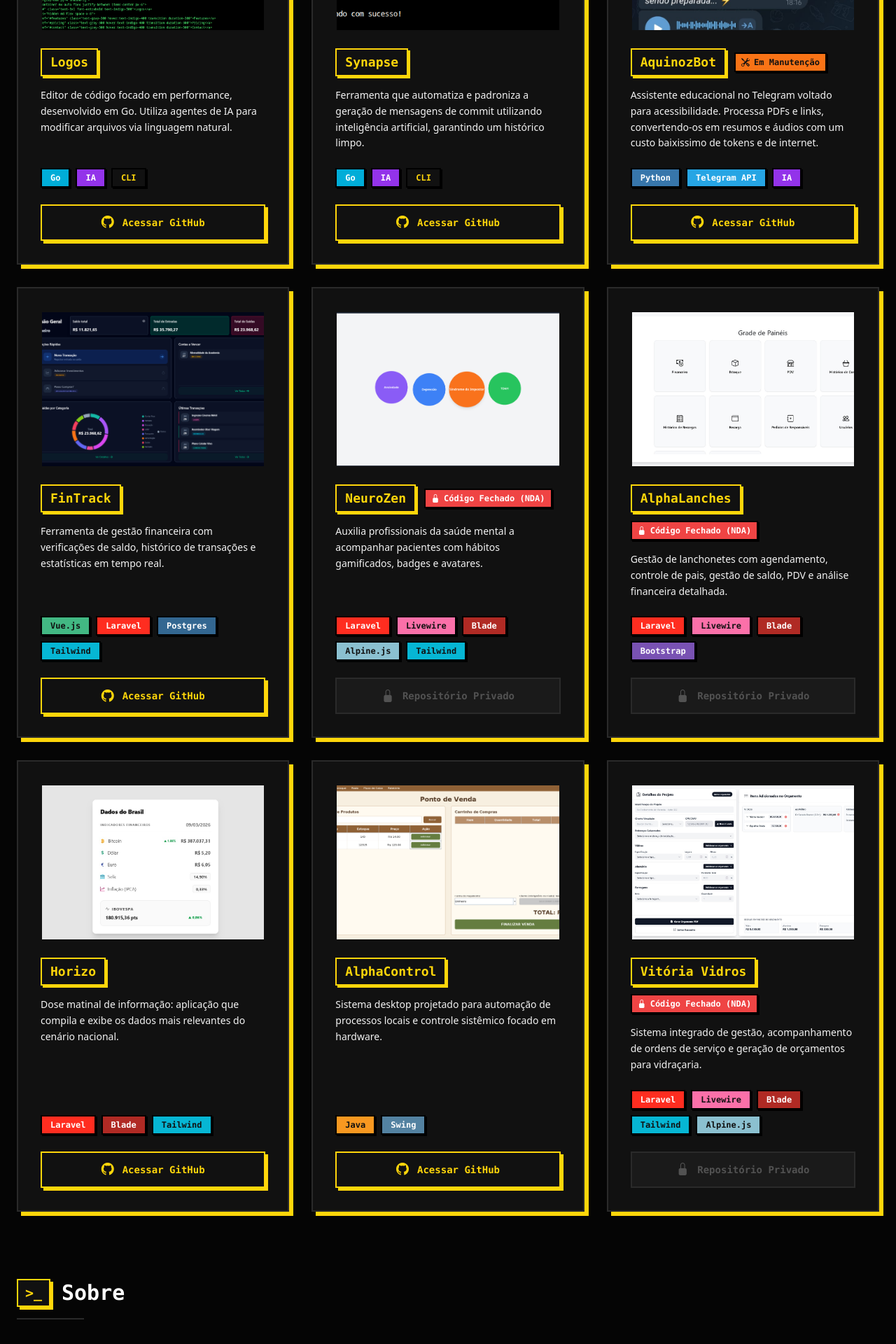
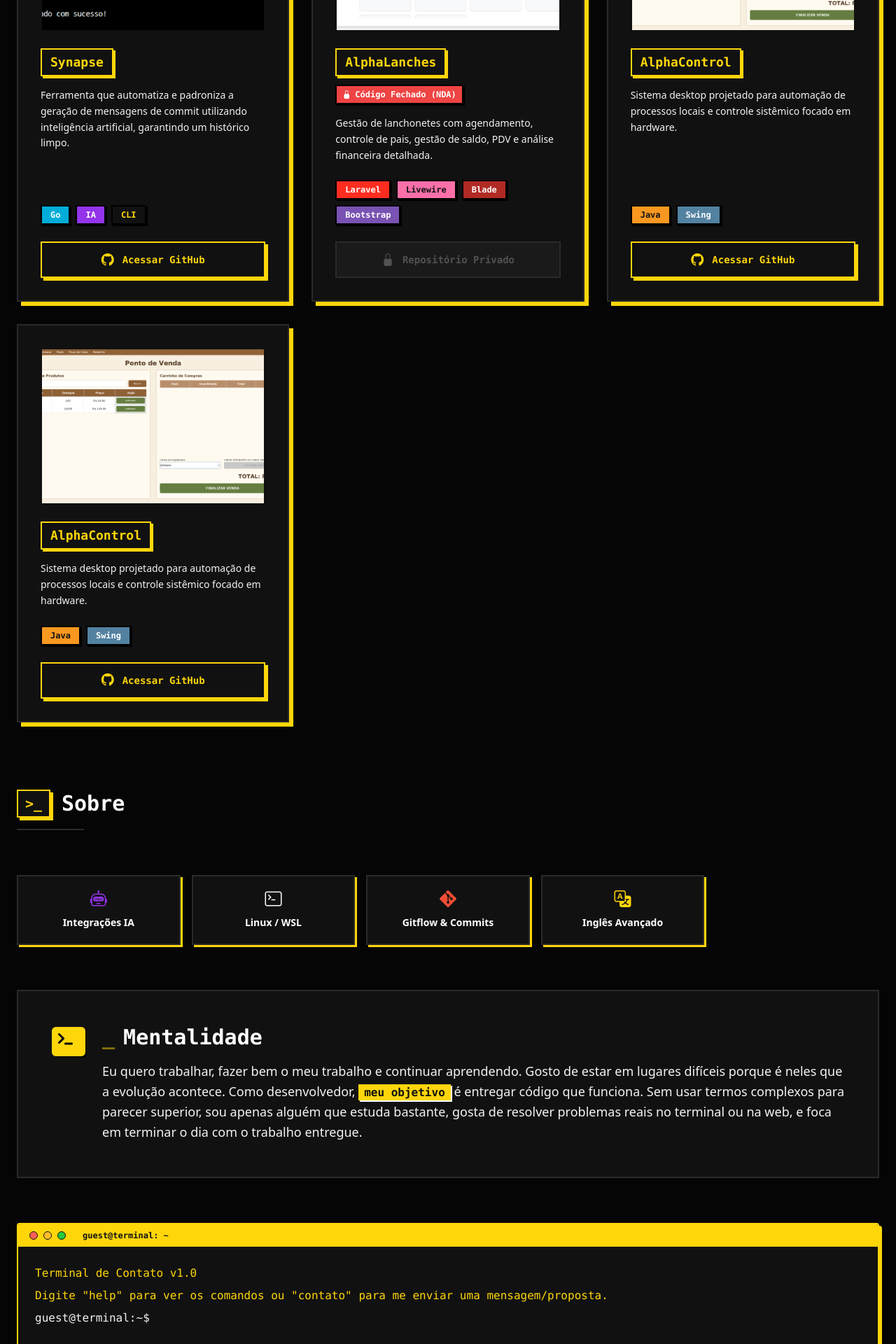
Before and after one commit to Elliton-Luis/portifolio, a Vue app: page / in a window 1280 px wide. Shown: the part 2820-4740 px from the top of the page at 70% size. Built offline with nearby package versions, Linux system fonts and the light colour scheme.

Commit message:
refactor(terminal): overhaul terminal wizard and UI

```diff
--- a/src/components/sections/AboutSection.vue
+++ b/src/components/sections/AboutSection.vue
@@ -14,13 +14,6 @@
         nome: 'Linux / WSL',
         icone: 'bi-terminal',
         cor: 'text-[#111111] dark:text-[#ffffff]',
-        bg: 'bg-[#ffffff] dark:bg-[#111111]',
-        texto: 'text-[#111111] dark:text-[#ffffff]'
-    },
-    {
-        nome: 'AppSec Básica',
-        icone: 'bi-shield-check',
-        cor: 'text-[#4a90e2]',
         bg: 'bg-[#ffffff] dark:bg-[#111111]',
         texto: 'text-[#111111] dark:text-[#ffffff]'
     },
@@ -93,7 +86,7 @@
                 </div>
             </div>
 
-            <!-- Container da Mentalidade + Terminal -->
+            <!-- Container APENAS da Mentalidade -->
             <div class="relative group">
                 <div class="absolute inset-0 dark:border-[#2a2a2a] translate-x-2 translate-y-2 transition-transform duration-300 group-hover:translate-x-3 group-hover:translate-y-3"></div>
 
@@ -107,14 +100,15 @@
                                 <span class="text-[#FFD60A] mr-3 animate-pulse">_</span> Mentalidade
                             </h2>
                             <p class="text-base md:text-lg leading-relaxed font-sans font-light text-[#f3f3f3]">
-                                Construo a base do meu conhecimento buscando resolver problemas visíveis e palpáveis. Sou um desenvolvedor prático, e <span class="bg-[#FFD60A] text-[#111111] px-2 py-0.5 font-bold font-mono text-base shadow-[2px_2px_0px_0px_#ffffff]">meu objetivo</span>
-                                é entregar soluções funcionais e limpas. Meu foco hoje não é ter apenas a teoria, mas aplicar ativamente o <strong class="text-[#ffffff] border-b-2 border-[#FFD60A] pb-0.5">Pensamento Crítico</strong>, <strong class="text-[#ffffff] border-b-2 border-[#FFD60A] pb-0.5">Arquitetura Desacoplada</strong> e criar fluxos de automação na linha de comando que agilizam meu processo de desenvolvimento.
+                                Eu quero trabalhar, fazer bem o meu trabalho e continuar aprendendo. Gosto de estar em lugares difíceis porque é neles que a evolução acontece. Como desenvolvedor, <span class="bg-[#FFD60A] text-[#111111] px-2 py-0.5 font-bold font-mono text-base shadow-[2px_2px_0px_0px_#ffffff]">meu objetivo</span> é entregar código que funciona. Sem usar termos complexos para parecer superior, sou apenas alguém que estuda bastante, gosta de resolver problemas reais no terminal ou na web, e foca em terminar o dia com o trabalho entregue.
                             </p>
                         </div>
                     </div>
                 </div>
+            </div>
 
-                <!-- Componente Terminal -->
+            <!-- Componente Terminal ISOLADO (Livre da camada invisível) -->
+            <div class="relative z-10">
                 <Terminal />
             </div>
 
--- a/src/components/sections/ProjectsSection.vue
+++ b/src/components/sections/ProjectsSection.vue
@@ -3,14 +3,6 @@
 import ImageModal from '../ui/ImageModal.vue';
 
 const projetos = ref([
-    {
-        nome: 'Logos',
-        descricao: 'Editor de código focado em performance, desenvolvido em Go. Utiliza agentes de IA para modificar arquivos via linguagem natural.',
-        imagens: ['logos/logos2.png', 'logos/logos.png','logos/logos3.png'],
-        titulos: ['Comando inicial e raciocinio da IA', 'Finalizaçao do Processo e dados da operação', 'Resultado do Prompt'],
-        techs: ['Go', 'IA', 'CLI'],
-        github: 'https://github.com/Elliton-Luis/logos'
-    },
     {
         nome: 'Synapse',
         descricao: 'Ferramenta que automatiza e padroniza a geração de mensagens de commit utilizando inteligência artificial, garantindo um histórico limpo.',
@@ -18,32 +10,6 @@
         titulos: ['Geração Automática de Commit'],
         techs: ['Go', 'IA', 'CLI'],
         github: 'https://github.com/Elliton-Luis/synapse'
-    },
-    {
-        nome: 'AquinozBot',
-        descricao: 'Assistente educacional no Telegram voltado para acessibilidade. Processa PDFs e links, convertendo-os em resumos e áudios com um custo baixissimo de tokens e de internet.',
-        imagens: ['aquinozBot/aquinozBot.jpeg','aquinozBot/aquinozBot3.png','aquinozBot/aquinozBot2.jpeg'],
-        titulos: ['Resumo em Áudios','Obtendo conteúdos por meio de PDFs e Links','Uso de áudios para realizar perguntas'],
-        techs: ['Python', 'Telegram API', 'IA'],
-        github: 'https://github.com/ArthurThuko/Aquinoz_Bot',
-        status: 'manutencao'
-    },
-    {
-        nome: 'FinTrack',
-        descricao: 'Ferramenta de gestão financeira com verificações de saldo, histórico de transações e estatísticas em tempo real.',
-        imagens: ['fintrack/fintrack.png', 'fintrack/fintrack2.png', 'fintrack/fintrack3.png','fintrack/fintrack4.png'],
-        titulos: ['Dashboard', 'Histórico', 'Dashboard Mobile', 'Histórico Mobile'],
-        techs: ['Vue.js', 'Laravel', 'Postgres', 'Tailwind'],
-        github: 'https://github.com/Elliton-Luis/fintrack'
-    },
-    {
-        nome: 'NeuroZen',
-        descricao: 'Auxilia profissionais da saúde mental a acompanhar pacientes com hábitos gamificados, badges e avatares.',
-        imagens: ['neuroZen/neuroZen1.png','neuroZen/neuroZen2.png','neuroZen/neurozen1.jpeg','neuroZen/neurozen3.jpeg','neuroZen/neuroZen4.png','neuroZen/neuroZen5.png'],
-        titulos: ['Tela para a seleção da condição que mais condiz com seu estado atual','Tela de Hábitos', 'Artigos', 'Avatares', 'Badges'],
-        techs: ['Laravel', 'Livewire', 'Blade', 'Alpine.js', 'Tailwind'],
-        github: '',
-        status: 'privado'
     },
     {
         nome: 'AlphaLanches',
@@ -55,12 +21,12 @@
         status: 'privado'
     },
     {
-        nome: 'Horizo',
-        descricao: 'Dose matinal de informação: aplicação que compila e exibe os dados mais relevantes do cenário nacional.',
-        imagens: ['horizo/horizo.jpeg'],
-        titulos: ['Resumo de Notícias'],
-        techs: ['Laravel', 'Blade', 'Tailwind'],
-        github: 'https://github.com/Elliton-Luis/horizo'
+        nome: 'AlphaControl',
+        descricao: 'Sistema desktop projetado para automação de processos locais e controle sistêmico focado em hardware.',
+        imagens: ['alphaControl/alphaControl.png'],
+        titulos: ['Painel de Controle'],
+        techs: ['Java', 'Swing'],
+        github: 'https://github.com/ArthurThuko/AlphaControl'
     },
     {
         nome: 'AlphaControl',
@@ -69,16 +35,8 @@
         titulos: ['Painel de Controle'],
         techs: ['Java', 'Swing'],
         github: 'https://github.com/ArthurThuko/AlphaControl'
-    },
-    {
-        nome: 'Vitória Vidros',
-        descricao: 'Sistema integrado de gestão, acompanhamento de ordens de serviço e geração de orçamentos para vidraçaria.',
-        imagens: ['vitoriaVidros/vitoriaVidros.jpeg', 'vitoriaVidros/vitoriaVidros_os.jpeg'],
-        titulos: ['Dashboard', 'Ordens de Serviço'],
-        techs: ['Laravel', 'Livewire', 'Blade', 'Tailwind', 'Alpine.js'],
-        github: '',
-        status: 'privado'
     }
+
 ]);
 
 const getStatusBadge = (status) => {
--- a/src/components/ui/Terminal.vue
+++ b/src/components/ui/Terminal.vue
@@ -1,225 +1,204 @@
 <script setup>
-import { ref, nextTick } from 'vue';
-import { useTheme } from '../../composables/useTheme';
+import { ref, nextTick, onMounted } from 'vue';
 
-const { toggleTheme } = useTheme();
-
-// --- ESTADO DO TERMINAL & JOGO ---
+// --- ESTADO DO TERMINAL ---
 const terminalInput = ref('');
-const terminalPrefix = ref('root@elliton:~$ ');
+const terminalPrefix = ref('guest@terminal:~$ ');
 const terminalHistory = ref([
-    { type: 'output', text: 'Terminal EllitonOS v1.0.0' },
-    { type: 'output', text: 'Digite "help" para comandos ou "play" para um desafio DevSecOps.' }
+    { type: 'output', text: 'Terminal de Contato v1.0' },
+    { type: 'output', text: 'Digite "help" para ver os comandos ou "contato" para me enviar uma mensagem/proposta.' }
 ]);
 const terminalContentRef = ref(null);
 const terminalInputRef = ref(null);
 
-const gameStatus = ref('inactive');
-const gameDifficulty = ref('');
+// --- ESTADO DO WIZARD ---
+const wizardStep = ref(0);
+const contactData = ref({ nome: '', email: '', assunto: '', mensagem: '' });
+
+const wizardQuestions = [
+    '',
+    'Seu nome: ',
+    'Seu email: ',
+    'Assunto (ex: Proposta, Freela, Dúvida): ',
+    'Mensagem: '
+];
+
+// Foca no input automaticamente ao montar o componente
+onMounted(() => {
+    focusTerminal();
+});
 
 const focusTerminal = () => {
     if (terminalInputRef.value) terminalInputRef.value.focus();
 };
 
+const scrollToBottom = async () => {
+    await nextTick();
+    if (terminalContentRef.value) {
+        terminalContentRef.value.scrollTop = terminalContentRef.value.scrollHeight;
+    }
+};
+
+const resetWizard = () => {
+    wizardStep.value = 0;
+    contactData.value = { nome: '', email: '', assunto: '', mensagem: '' };
+    terminalPrefix.value = 'guest@terminal:~$ ';
+};
+
+const generateMailto = () => {
+    const subject = encodeURIComponent(`[Terminal] ${contactData.value.assunto}`);
+    const body = encodeURIComponent(
+        `Nome: ${contactData.value.nome}\n` +
+        `Email: ${contactData.value.email}\n\n` +
+        `Mensagem:\n${contactData.value.mensagem}\n\n` +
+        `---\nEnviado via Terminal do Portfólio`
+    );
+    // SUBSTITUA PELO SEU EMAIL REAL AQUI
+    return `mailto:SEU_EMAIL_AQUI@gmail.com?subject=${subject}&body=${body}`;
+};
+
+const truncateText = (text, maxLength) => {
+    return text.length > maxLength ? text.substring(0, maxLength - 3) + '...' : text;
+};
+
 const executeCommand = async () => {
     const rawInput = terminalInput.value.trim();
 
-    if (!rawInput && gameStatus.value !== 'password') return;
+    if (!rawInput && wizardStep.value === 0) {
+        terminalInput.value = '';
+        return;
+    }
 
-    if (gameStatus.value === 'password') {
-        terminalHistory.value.push({ type: 'input', text: `${terminalPrefix.value}` });
+    terminalHistory.value.push({ type: 'input', text: `${terminalPrefix.value}${rawInput}` });
+
+    if (wizardStep.value === 1) {
+        contactData.value.nome = rawInput;
+        wizardStep.value = 2;
+        terminalPrefix.value = wizardQuestions[2];
+        terminalInput.value = '';
+        await scrollToBottom();
+        return;
+    }
+    else if (wizardStep.value === 2) {
+        contactData.value.email = rawInput;
+        wizardStep.value = 3;
+        terminalPrefix.value = wizardQuestions[3];
+        terminalInput.value = '';
+        await scrollToBottom();
+        return;
+    }
+    else if (wizardStep.value === 3) {
+        contactData.value.assunto = rawInput;
+        wizardStep.value = 4;
+        terminalPrefix.value = wizardQuestions[4];
+        terminalInput.value = '';
+        await scrollToBottom();
+        return;
+    }
+    else if (wizardStep.value === 4) {
+        contactData.value.mensagem = rawInput;
+        wizardStep.value = 5;
+        terminalPrefix.value = 'confirmar> ';
+
+        const preview = `
+┌─────────────────────────────────────────┐
+│         PREVIEW DA MENSAGEM             │
+├─────────────────────────────────────────┤
+│ Nome:       ${truncateText(contactData.value.nome, 27).padEnd(28)}│
+│ Email:      ${truncateText(contactData.value.email, 27).padEnd(28)}│
+│ Assunto:    ${truncateText(contactData.value.assunto, 27).padEnd(28)}│
+│ Mensagem:   ${truncateText(contactData.value.mensagem, 27).padEnd(28)}│
+├─────────────────────────────────────────┤
+│ Enviar para: SEU_EMAIL_AQUI@gmail.com   │
+└─────────────────────────────────────────┘
+
+Digite "enviar" para abrir o cliente de email ou "cancelar".`;
+        terminalHistory.value.push({ type: 'output', text: preview });
+        terminalInput.value = '';
+        await scrollToBottom();
+        return;
+    }
+    else if (wizardStep.value === 5) {
+        const cmd = rawInput.toLowerCase();
+        if (cmd === 'enviar' || cmd === 'send') {
+            const mailtoLink = generateMailto();
+            window.location.href = mailtoLink;
+            terminalHistory.value.push({ type: 'output', text: '[✓] Abrindo seu cliente de email...' });
+            resetWizard();
+        } else if (cmd === 'cancelar' || cmd === 'cancel') {
+            terminalHistory.value.push({ type: 'output', text: '[✗] Envio cancelado.' });
+            resetWizard();
         } else {
-        terminalHistory.value.push({ type: 'input', text: `${terminalPrefix.value}${rawInput}` });
+            terminalHistory.value.push({ type: 'output', text: 'Opção inválida. Digite "enviar" ou "cancelar".' });
+        }
+        terminalInput.value = '';
+        await scrollToBottom();
+        return;
     }
 
     const args = rawInput.split(' ').filter(Boolean);
     const cmd = args[0] ? args[0].toLowerCase() : '';
 
-    // Sair do Jogo
-    if ((cmd === 'quit' || cmd === 'exit') && gameStatus.value !== 'inactive') {
-        gameStatus.value = 'inactive';
-        terminalPrefix.value = 'root@elliton:~$ ';
-        terminalHistory.value.push({ type: 'output', text: '[!] Conexão SSH encerrada. Retornando ao terminal local.' });
-        terminalInput.value = '';
-        await nextTick();
-        if (terminalContentRef.value) terminalContentRef.value.scrollTop = terminalContentRef.value.scrollHeight;
-        return;
-    }
-
-    // Lógica do Minigame (CTF)
-    if (gameStatus.value === 'select_diff') {
-        if (cmd === 'facil' || cmd === 'fácil') {
-            gameDifficulty.value = 'facil';
-            gameStatus.value = 'playing';
-            terminalPrefix.value = 'guest@ctf-server:~$ ';
-            terminalHistory.value.push({ type: 'output', text: '[!] MODO FÁCIL ativado.\n\n[ Conectado a 192.168.1.104 ]\nObjetivo: Escalar privilégios para "root".\nDigite "hint" se não souber por onde começar.' });
-        } else if (cmd === 'dificil' || cmd === 'difícil') {
-            gameDifficulty.value = 'dificil';
-            gameStatus.value = 'playing';
-            terminalPrefix.value = 'guest@ctf-server:~$ ';
-            terminalHistory.value.push({ type: 'output', text: '[!] MODO DIFÍCIL ativado.\n\n[ Conectado a 192.168.1.104 ]\nObjetivo: Escalar privilégios para "root". Enumerar é a chave.' });
-        } else {
-            terminalHistory.value.push({ type: 'output', text: 'Dificuldade não reconhecida. Digite "facil" ou "dificil".' });
-        }
-    }
-    else if (gameStatus.value === 'password') {
-        if (rawInput === 'vaca_hacker_2026') {
-            gameStatus.value = 'inactive';
-            terminalPrefix.value = 'root@elliton:~$ ';
-            terminalHistory.value.push({
-                type: 'output', text: `
- _________________________________________
-/         ACESSO ROOT VERIFICADO          \\
-|                                         |
-|        🏆 DEV SEC OPS MASTER 🏆         |
-\\                                         /
- -----------------------------------------
-        \\   ^__^
-         \\  (oo)\\_______
-            (__)\\       )\\/\\
-                ||----w |
-                ||     ||
-` });
-        } else {
-            gameStatus.value = 'playing';
-            terminalPrefix.value = 'guest@ctf-server:~$ ';
-            terminalHistory.value.push({ type: 'output', text: 'sys-recovery: Token inválido ou expirado. Acesso negado.' });
-        }
-    }
-    else if (gameStatus.value === 'playing') {
-        if (cmd === 'ls') {
-            if (args.includes('-a') || args.includes('-la') || args.includes('-al')) {
-                terminalHistory.value.push({ type: 'output', text: '.  ..  .bash_history  .env.backup  notas.txt  readme.md' });
-            } else {
-                terminalHistory.value.push({ type: 'output', text: 'notas.txt  readme.md' });
-            }
-        }
-        else if (cmd === 'cat') {
-            const file = args[1];
-            if (file === 'notas.txt') {
-                terminalHistory.value.push({ type: 'output', text: 'LEMBRETE DA EQUIPE DEV:\n"Atenção: Não esquecer de limpar o histórico e apagar backups."' });
-            } else if (file === 'readme.md') {
-                terminalHistory.value.push({ type: 'output', text: '# Servidor de Homologação\nRecuperação do sistema: sudo /sbin/sys-recovery' });
-            } else if (file === '.bash_history') {
-                terminalHistory.value.push({ type: 'output', text: 'nano .env\ncp .env /home/guest/.env.backup\nchmod 777 /home/guest/.env.backup\nsudo /sbin/sys-recovery' });
-            } else if (file === '.env.backup') {
-                terminalHistory.value.push({ type: 'output', text: 'SYS_RECOVERY_TOKEN=vaca_hacker_2026' });
-            } else {
-                terminalHistory.value.push({ type: 'output', text: `cat: ${file || 'falta operando'}: Arquivo inexistente` });
-            }
-        }
-        else if (cmd === 'sudo') {
-            if (args[1] === '-l') {
-                terminalHistory.value.push({ type: 'output', text: 'User guest may run:\n    (root) NOPASSWD: /sbin/sys-recovery' });
-            } else if (args[1] === '/sbin/sys-recovery' || args[1] === 'sys-recovery') {
-                gameStatus.value = 'password';
-                terminalPrefix.value = 'Insira o Token: ';
-            } else {
-                terminalHistory.value.push({ type: 'output', text: `sudo: authentication failure` });
-            }
-        }
-        else if (cmd === 'hint') {
-            if (gameDifficulty.value === 'facil') {
-                terminalHistory.value.push({ type: 'output', text: '[DICA] O histórico do terminal (.bash_history) sempre entrega os passos de quem usou antes.' });
-            } else {
-                terminalHistory.value.push({ type: 'output', text: 'bash: hint: desativado.' });
-            }
-        }
-        else if (cmd === 'clear') {
-            terminalHistory.value = [];
-        }
-        else {
-            terminalHistory.value.push({ type: 'output', text: `bash: ${cmd}: comando não encontrado.` });
-        }
-    }
-    else {
-        // Comandos do Terminal Principal
     switch (cmd) {
         case 'help':
             terminalHistory.value.push({
-                    type: 'output', text: `Comandos úteis:
- about    - Resumo do meu perfil
- skills   - Minhas principais tecnologias
- contact  - Redes e contatos
- cv       - Baixar meu currículo
- theme    - Alternar modo Dark/Light
- play     - Iniciar minigame CTF
- clear    - Limpar o terminal` });
+                type: 'output', text: `Comandos disponíveis:
+ contato   - Iniciar o envio de uma mensagem ou proposta
+ clear     - Limpar o terminal
+ help      - Mostrar esta ajuda`
+            });
             break;
-            case 'about':
-            case 'whoami':
-                terminalHistory.value.push({ type: 'output', text: 'Elliton Luís\nDesenvolvedor construindo soluções reais com PHP/Laravel, Vue.js e integrando IA no fluxo.' });
-                break;
-            case 'skills':
-                terminalHistory.value.push({ type: 'output', text: '> Back-end: PHP 8, Laravel, Python, Go\n> Front-end: Vue.js, Tailwind\n> Infra & Sec: Linux (Manjaro/WSL), AppSec Base' });
-                break;
-            case 'contact':
-                terminalHistory.value.push({ type: 'output', text: 'GitHub: github.com/Elliton-Luis' });
-                break;
-            case 'cv':
-                const link = document.createElement('a');
-                link.href = '/curriculo_elliton_luis.pdf';
-                link.download = 'Elliton_Luis_CV.pdf';
-                link.click();
-                terminalHistory.value.push({ type: 'output', text: '> Iniciando download...' });
-                break;
-            case 'theme':
-                toggleTheme();
-                break;
-            case 'play':
-            case 'game':
-                gameStatus.value = 'select_diff';
-                terminalPrefix.value = 'CTF> ';
-                terminalHistory.value.push({ type: 'output', text: '>> INICIANDO PROTOCOLO DE CTF <<\nEscolha: "facil" ou "dificil".' });
+        case 'contato':
+            wizardStep.value = 1;
+            terminalPrefix.value = wizardQuestions[1];
+            terminalHistory.value.push({ type: 'output', text: '[!] Iniciando formulário de contato. Preencha os dados abaixo.' });
             break;
         case 'clear':
             terminalHistory.value = [];
             break;
+        case '':
+            break;
         default:
             terminalHistory.value.push({ type: 'output', text: `bash: ${cmd}: comando não encontrado. Digite 'help'.` });
     }
-    }
 
     terminalInput.value = '';
-
-    await nextTick();
-    if (terminalContentRef.value) {
-        terminalContentRef.value.scrollTop = terminalContentRef.value.scrollHeight;
-    }
+    await scrollToBottom();
 };
 </script>
 
 <template>
-    <div class="mt-8 border-2 border-[#111111] dark:border-[#FFD60A] flex flex-col h-[400px] min-h-[250px] max-h-[75vh] resize-y overflow-hidden shadow-[4px_4px_0px_0px_#111111] dark:shadow-[4px_4px_0px_0px_#FFD60A]">
-        <!-- INVERSÃO DE COR APLICADA NO HEADER DO TERMINAL -->
+    <div class="mt-8 border-2 border-[#111111] dark:border-[#FFD60A] flex flex-col h-[500px] min-h-[300px] max-h-[80vh] resize-y overflow-hidden shadow-[4px_4px_0px_0px_#111111] dark:shadow-[4px_4px_0px_0px_#FFD60A] rounded-sm">
+        <!-- Header do Terminal -->
         <div class="bg-[#e2e2e2] dark:bg-[#FFD60A] border-b-2 border-[#111111] dark:border-[#111111] px-4 py-2 flex items-center gap-2 flex-shrink-0">
             <div class="w-3 h-3 rounded-full bg-[#ff5f56] border border-[#111111]"></div>
             <div class="w-3 h-3 rounded-full bg-[#ffbd2e] border border-[#111111]"></div>
             <div class="w-3 h-3 rounded-full bg-[#27c93f] border border-[#111111]"></div>
-            <span class="ml-4 font-mono text-xs font-bold text-[#111111] dark:text-[#111111]">elliton@wsl: ~</span>
+            <span class="ml-4 font-mono text-xs font-bold text-[#111111]">guest@terminal: ~</span>
         </div>
 
+        <!-- Área do Terminal -->
         <div class="bg-[#111111] p-4 md:p-6 flex-grow overflow-y-auto font-mono text-sm md:text-base cursor-text" @click="focusTerminal" ref="terminalContentRef">
             <div v-for="(line, index) in terminalHistory" :key="index" class="mb-2">
                 <div v-if="line.type === 'input'" class="text-[#f3f3f3]">
-                    <template v-if="line.text.includes('Password:')">
-                        {{ line.text.split('Password:')[0] }}Password: <span class="tracking-[0.3em]">********</span>
-                    </template>
-                    <template v-else>
                     {{ line.text }}
-                    </template>
                 </div>
                 <div v-else class="text-[#FFD60A] whitespace-pre-wrap">
                     {{ line.text }}
                 </div>
             </div>
-            <div class="flex items-center text-[#f3f3f3] mt-2">
-                <span class="mr-2 whitespace-pre">{{ terminalPrefix }}</span>
-                <input :type="gameStatus === 'password' ? 'password' : 'text'"
-                    v-model="terminalInput" @keyup.enter="executeCommand"
+
+            <!-- Aqui estava o problema visual do input -->
+            <div class="flex items-center text-[#f3f3f3] mt-2 w-full">
+                <span class="mr-2 whitespace-pre flex-shrink-0">{{ terminalPrefix }}</span>
+                <input type="text"
+                    v-model="terminalInput"
+                    @keyup.enter="executeCommand"
                     ref="terminalInputRef"
-                    class="bg-transparent border-none outline-none flex-grow text-[#f3f3f3] caret-[#FFD60A]"
-                    autocomplete="off" spellcheck="false" />
+                    autofocus
+                    class="bg-transparent border-none focus:outline-none focus:ring-0 w-full flex-1 text-[#f3f3f3] caret-[#FFD60A] placeholder-[#555555]"
+                    autocomplete="off"
+                    spellcheck="false" />
             </div>
         </div>
     </div>
```
Also changed, not shown: 1 other file (tests, documents, lock files or other folders). Lines whose indentation alone changed are shown as unchanged.
